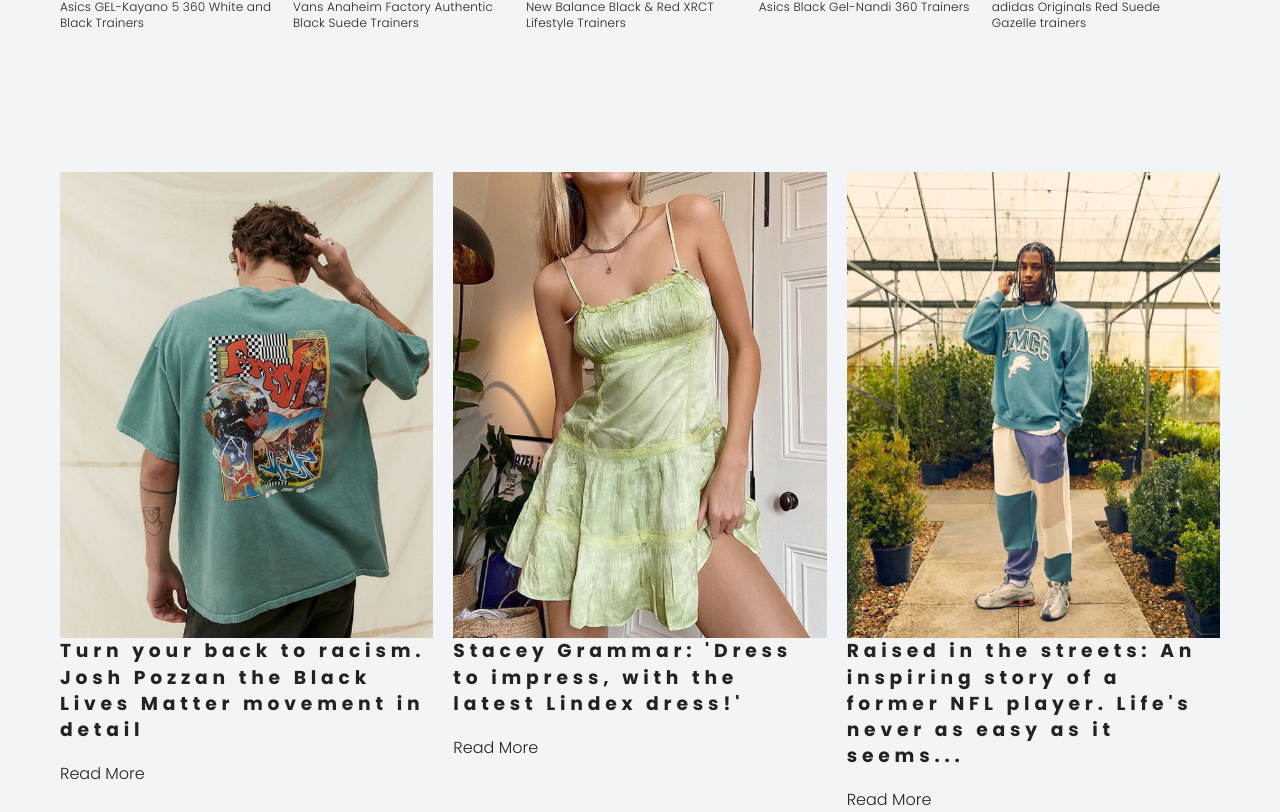
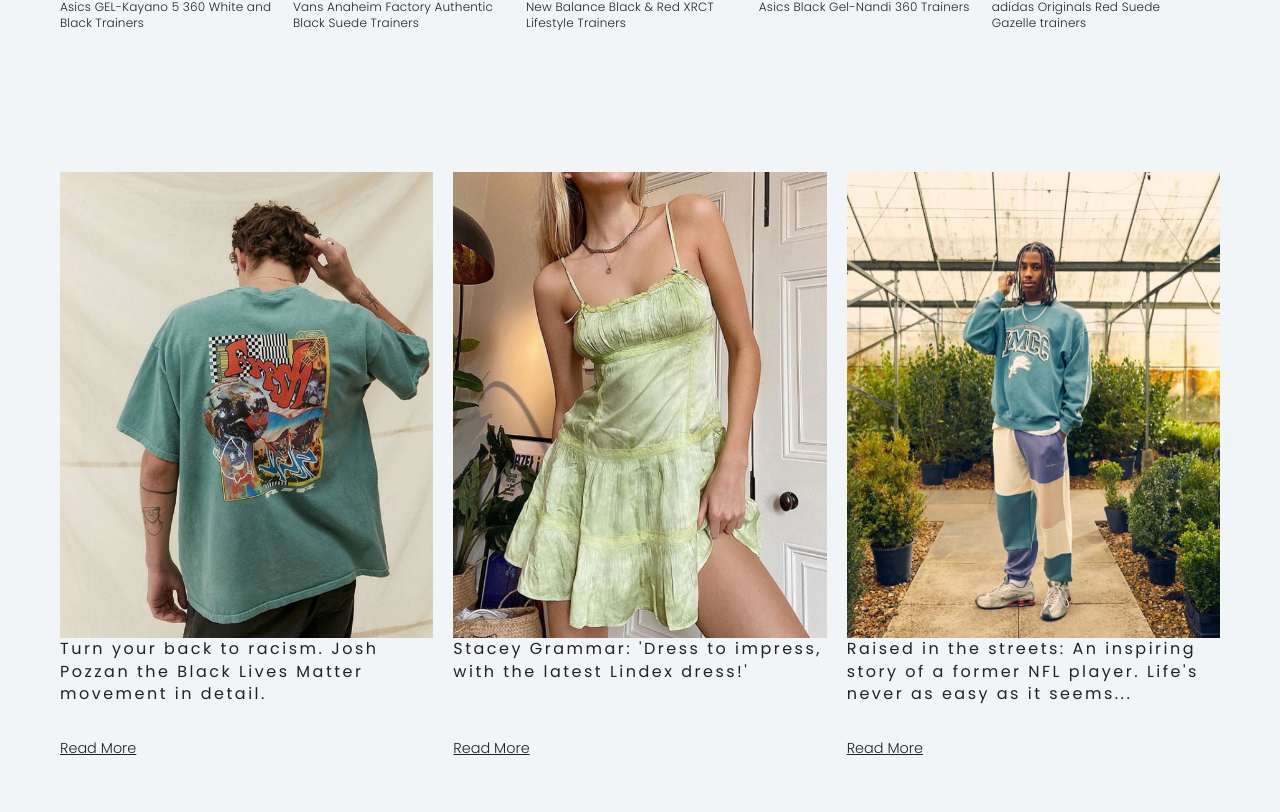
Before and after one commit to KristijonasJurk/React_Kedai, a React (Create React App) app: page / in a window 1280 px wide. Shown: the part 2772-3584 px from the top of the page. After the commit the page ends 3530 px from the top, so only its background shows below. Built offline with nearby package versions, Linux system fonts and the light colour scheme.

Commit message:
responsive design of community section

```diff
--- a/src/css/home/sections/_community.scss
+++ b/src/css/home/sections/_community.scss
@@ -4,3 +4,68 @@
     grid-template-columns: repeat(3, 1fr);
     grid-gap: 20px;
 }
+.community-element {
+}
+.community-footer {
+    position: relative;
+    height: 120px;
+    h4 {
+        font-weight: 400;
+        color: var(--mainBlack);
+        word-break: keep-all;
+        letter-spacing: 2.5px;
+    }
+    a {
+        position: absolute;
+        bottom: 0%;
+        font-size: 0.9rem;
+        text-decoration: underline;
+    }
+}
+@media only screen and (max-width: 1000px) {
+    h4 {
+        letter-spacing: 2.5px;
+        font-size: 0.9rem;
+    }
+    .community-footer {
+        height: 130px;
+    }
+}
+@media only screen and (max-width: 800px) {
+    h4 {
+        letter-spacing: 2px;
+        font-size: 0.85rem;
+    }
+    .community-footer {
+        height: 150px;
+    }
+}
+@media only screen and (max-width: 600px) {
+    h4 {
+        letter-spacing: 2.5px;
+        font-size: 1rem;
+    }
+    .community-footer {
+        height: 120px;
+    }
+    .community-container {
+        margin: 60px 0 0;
+        display: flex;
+        flex-direction: column;
+    }
+    .community-element {
+        margin: 0px 0 40px;
+    }
+}
+@media only screen and (max-width: 420px) {
+    h4 {
+        letter-spacing: 2px;
+        font-size: 0.85rem;
+    }
+    .community-footer {
+        height: 130px;
+    }
+    .community-element {
+        margin: 0px 0 20px;
+    }
+}
--- a/src/css/main.css
+++ b/src/css/main.css
@@ -471,6 +471,81 @@
   grid-gap: 20px;
 }
 
+.community-footer {
+  position: relative;
+  height: 120px;
+}
+
+.community-footer h4 {
+  font-weight: 400;
+  color: var(--mainBlack);
+  word-break: keep-all;
+  letter-spacing: 2.5px;
+}
+
+.community-footer a {
+  position: absolute;
+  bottom: 0%;
+  font-size: 0.9rem;
+  text-decoration: underline;
+}
+
+@media only screen and (max-width: 1000px) {
+  h4 {
+    letter-spacing: 2.5px;
+    font-size: 0.9rem;
+  }
+  .community-footer {
+    height: 130px;
+  }
+}
+
+@media only screen and (max-width: 800px) {
+  h4 {
+    letter-spacing: 2px;
+    font-size: 0.85rem;
+  }
+  .community-footer {
+    height: 150px;
+  }
+}
+
+@media only screen and (max-width: 600px) {
+  h4 {
+    letter-spacing: 2.5px;
+    font-size: 1rem;
+  }
+  .community-footer {
+    height: 120px;
+  }
+  .community-container {
+    margin: 60px 0 0;
+    display: -webkit-box;
+    display: -ms-flexbox;
+    display: flex;
+    -webkit-box-orient: vertical;
+    -webkit-box-direction: normal;
+        -ms-flex-direction: column;
+            flex-direction: column;
+  }
+  .community-element {
+    margin: 0px 0 40px;
+  }
+}
+
+@media only screen and (max-width: 420px) {
+  h4 {
+    letter-spacing: 2px;
+    font-size: 0.85rem;
+  }
+  .community-footer {
+    height: 130px;
+  }
+  .community-element {
+    margin: 0px 0 20px;
+  }
+}
+
 .navbar {
   background: var(--mainGrey);
   height: 5rem;
--- a/src/pages/Home/Community.js
+++ b/src/pages/Home/Community.js
@@ -4,7 +4,7 @@ import photo2 from '../../img/community/2.png';
 import photo3 from '../../img/community/3.png';
 
 const communityData = [
-    { id: 1, img: photo1, text: 'Turn your back to racism. Josh Pozzan the Black Lives Matter movement in detail' },
+    { id: 1, img: photo1, text: 'Turn your back to racism. Josh Pozzan the Black Lives Matter movement in detail.' },
     { id: 2, img: photo2, text: `Stacey Grammar: 'Dress to impress, with the latest Lindex dress!'` },
     { id: 3, img: photo3, text: `Raised in the streets: An inspiring story of a former NFL player. Life's never as easy as it seems...` }
 ]
@@ -18,7 +18,7 @@ function Community() {
                     <article key={id} className="community-element">
                         <img src={img} alt="community" />
                         <div className="community-footer">
-                            <h3>{text}</h3>
+                            <h4>{text}</h4>
                             <a href="#">
                                 Read More
                             </a>
```
Also changed, not shown: 1 other file (tests, documents, lock files or other folders).
